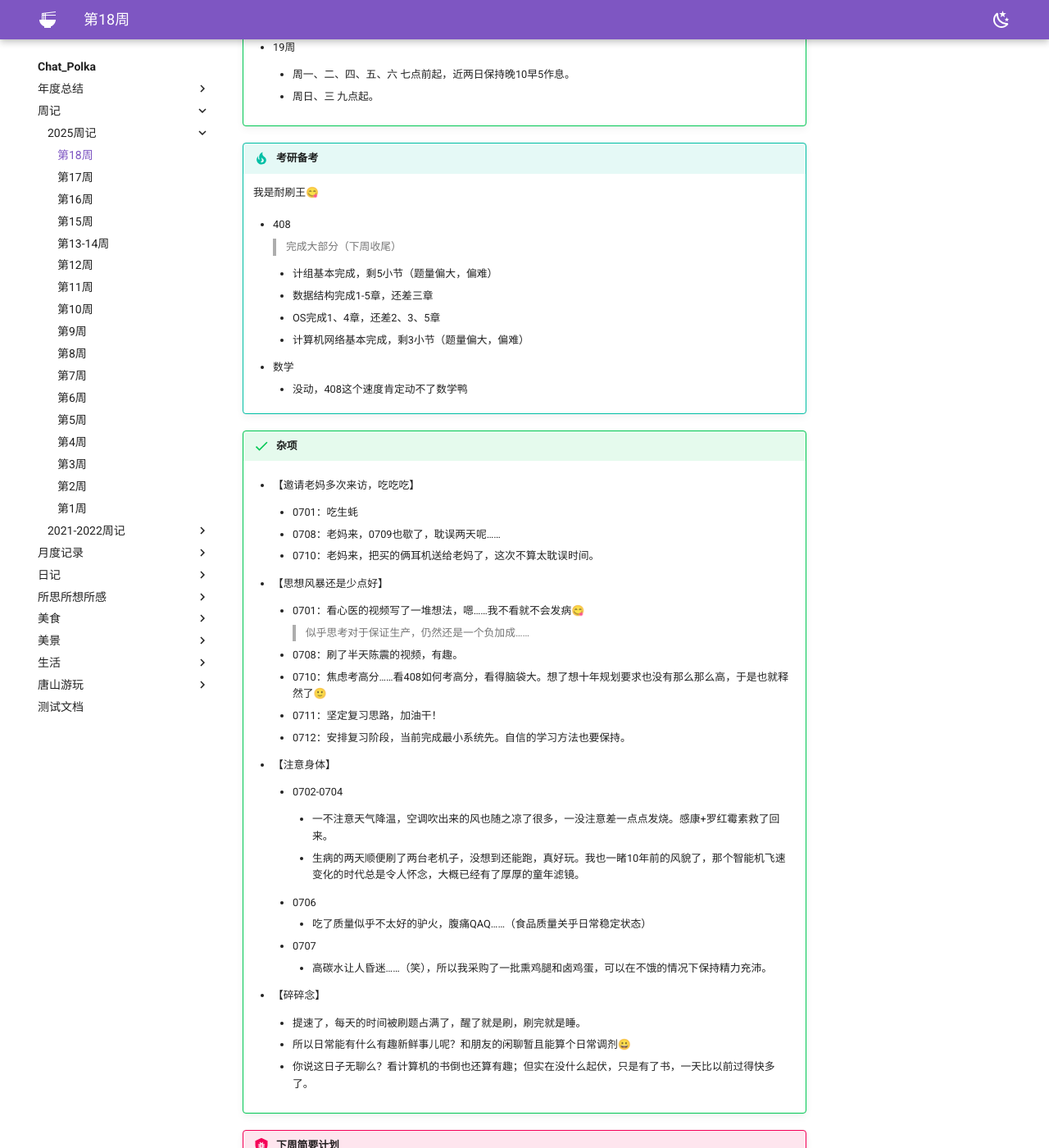
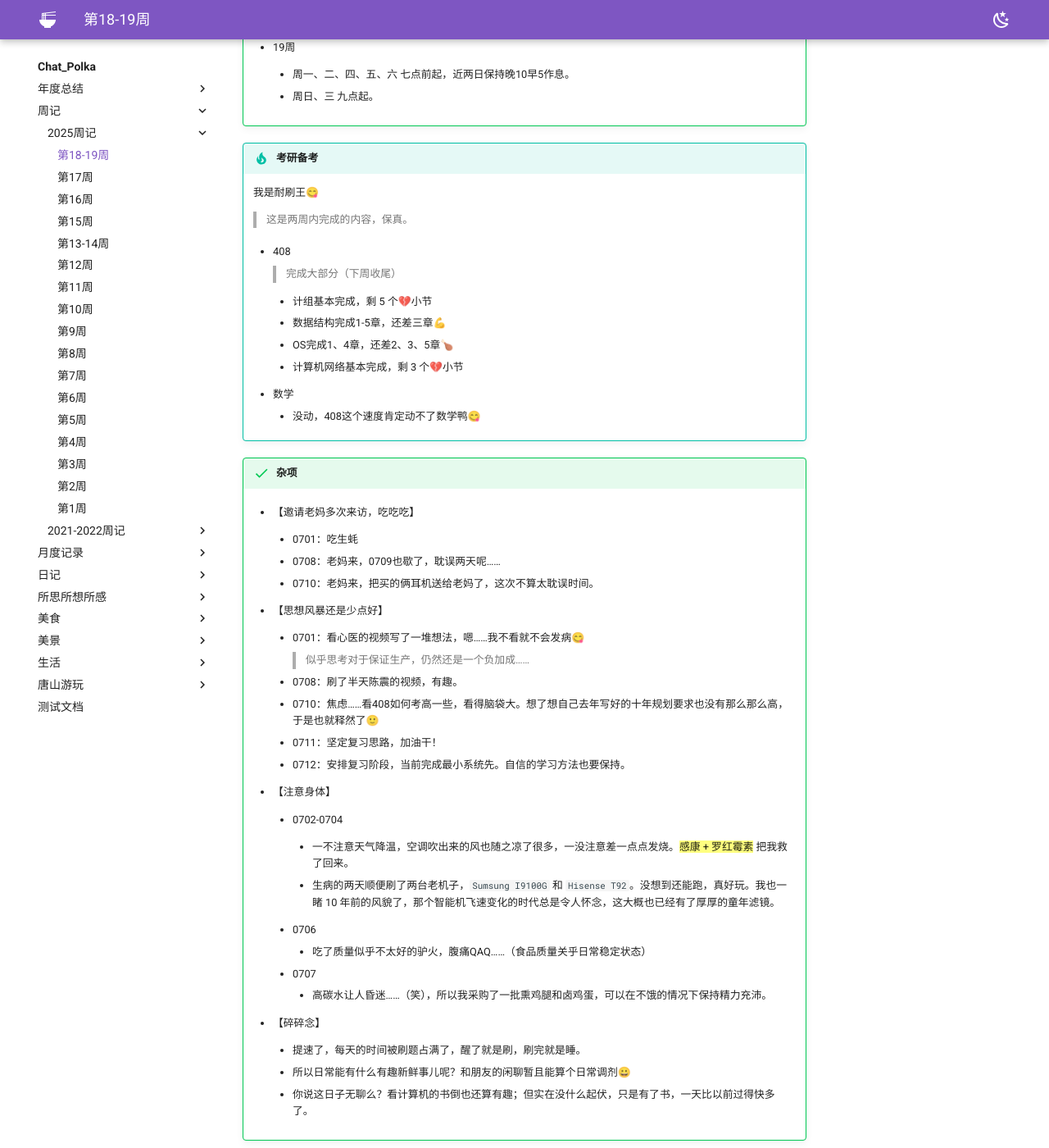
Before and after one commit to Haohahahaha/chat, an MkDocs documentation site: the page built from docs/1-Weekly/2025/0629-0712-18&19th.md, in a window 1280 px wide and 1400 px high, scrolled down 860 px. Shown: the whole window at 82% size. Built offline with MkDocs 1.6.1 and Material for MkDocs 9.7.7, drawn with Linux system fonts in a browser that asks for light colours; some of the changed text lies outside the part shown.

Commit message:
2025-07-12_22:37:20 update

```diff
--- a/docs/1-Weekly/2025/0629-0712-18&19th.md
+++ b/docs/1-Weekly/2025/0629-0712-18&19th.md
@@ -39,21 +39,23 @@
 
     我是耐刷王😋
 
+    > 这是两周内完成的内容，保真。
+
     - 408
 
         > 完成大部分（下周收尾）
 
-        - 计组基本完成，剩5小节（题量偏大，偏难）
+        - 计组基本完成，剩 5 个💔小节
 
-        - 数据结构完成1-5章，还差三章
+        - 数据结构完成1-5章，还差三章💪
 
-        - OS完成1、4章，还差2、3、5章
+        - OS完成1、4章，还差2、3、5章🍗
 
-        - 计算机网络基本完成，剩3小节（题量偏大，偏难）
+        - 计算机网络基本完成，剩 3 个💔小节
 
     - 数学
 
-        - 没动，408这个速度肯定动不了数学鸭
+        - 没动，408这个速度肯定动不了数学鸭😋
 
 !!! success "杂项"
 
@@ -73,7 +75,7 @@
 
         - 0708：刷了半天陈震的视频，有趣。
 
-        - 0710：焦虑考高分……看408如何考高分，看得脑袋大。想了想十年规划要求也没有那么那么高，于是也就释然了🙂
+        - 0710：焦虑……看408如何考高一些，看得脑袋大。想了想自己去年写好的十年规划要求也没有那么那么高，于是也就释然了🙂
 
         - 0711：坚定复习思路，加油干！
 
@@ -83,9 +85,9 @@
 
         - 0702-0704
 
-            - 一不注意天气降温，空调吹出来的风也随之凉了很多，一没注意差一点点发烧。感康+罗红霉素救了回来。
+            - 一不注意天气降温，空调吹出来的风也随之凉了很多，一没注意差一点点发烧。{==感康 + 罗红霉素==} 把我救了回来。
 
-            - 生病的两天顺便刷了两台老机子，没想到还能跑，真好玩。我也一睹10年前的风貌了，那个智能机飞速变化的时代总是令人怀念，大概已经有了厚厚的童年滤镜。
+            - 生病的两天顺便刷了两台老机子，`Sumsung I9100G` 和 `Hisense T92`。没想到还能跑，真好玩。我也一睹 10 年前的风貌了，那个智能机飞速变化的时代总是令人怀念，这大概也已经有了厚厚的童年滤镜。
 
         - 0706
 
@@ -97,7 +99,6 @@
 
     - 【碎碎念】
 
-
         - 提速了，每天的时间被刷题占满了，醒了就是刷，刷完就是睡。
 
         - 所以日常能有什么有趣新鲜事儿呢？和朋友的闲聊暂且能算个日常调剂😀
@@ -106,6 +107,8 @@
 
 !!! bug "下周简要计划"
 
-    - 稳定作息，晚10早5，坚持学习！
+    - 稳定作息，晚10早5，坚持学习😋
+
+    - 哦对，不被push，也不想当压力王😁——仁者心动，有压力跟我没关系嗷😋
 
 浩哈哈 于 2025 年 07 月 12 日 22:29
--- a/mkdocs.yml
+++ b/mkdocs.yml
@@ -49,7 +49,7 @@ nav:
     - 周记:
       - 2025周记:
         - 1-Weekly/2025/index.md
-        - 第18周: 1-Weekly/2025/0629-0712-18&19th.md
+        - 第18-19周: 1-Weekly/2025/0629-0712-18&19th.md
         - 第17周: 1-Weekly/2025/0622-0628-17th.md
         - 第16周: 1-Weekly/2025/0615-0621-16th.md
         - 第15周: 1-Weekly/2025/0608-0614-15th.md
```
